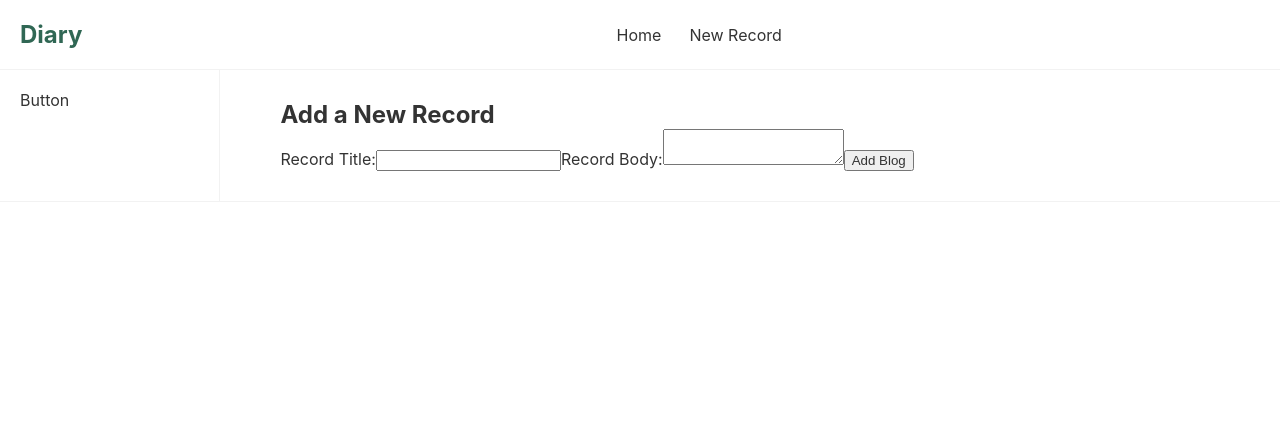
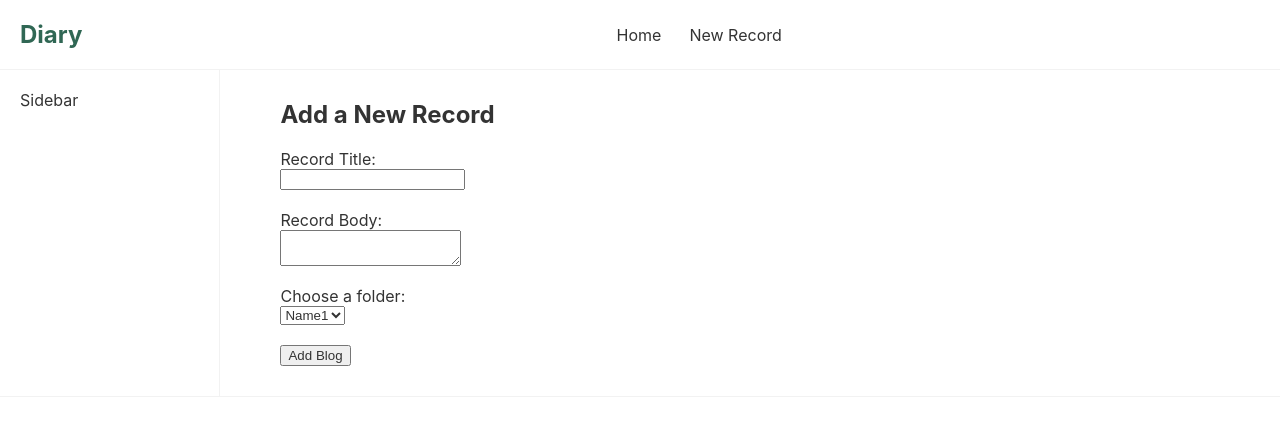
Before and after one commit to Invihood/diary-app, a React (Create React App) app: page /create in a window 1280 px wide. Shown: the top 436 px of the page. Built offline with nearby package versions, Linux system fonts and the light colour scheme; data requests are answered from the project's data file.

Commit message:
added db object for folder, added folder selector to create form

```diff
--- a/db/db.json
+++ b/db/db.json
@@ -14,10 +14,23 @@
       "title": "Lera first UI/UX lesson",
       "body": "Very nice!!!",
       "id": 3
+    }
+  ],
+  "folders": [
+    {
+      "name": "Name1",
+      "id": 1
     },
     {
-      "title": "Test",
-      "body": "Test",
+      "name": "Name2",
+      "id": 2
+    },
+    {
+      "name": "Name3",
+      "id": 3
+    },
+    {
+      "name": "Name4",
       "id": 4
     }
   ]
--- a/package.json
+++ b/package.json
@@ -6,6 +6,7 @@
     "@testing-library/jest-dom": "^5.11.10",
     "@testing-library/react": "^11.2.5",
     "@testing-library/user-event": "^12.8.3",
+    "json-server": "^0.16.3",
     "react": "^17.0.2",
     "react-dom": "^17.0.2",
     "react-router-dom": "^5.2.0",
--- a/src/components/Create/Create.js
+++ b/src/components/Create/Create.js
@@ -1,11 +1,14 @@
 import { useState } from "react";
 import { useHistory } from 'react-router-dom';
+import useFetch from '../../hooks/useFetch';
 
 const Create = () => {
     const [title, setTitle] = useState('');
     const [body, setBody] = useState('');
     const [isPending, setIsPending] = useState(false);
     const history = useHistory();
+
+    const { data: folders} = useFetch('http://localhost:8000/folders');
 
     const handleSubmit = e => {
         e.preventDefault();
@@ -40,6 +43,12 @@ const Create = () => {
                     value={body}
                     onChange={(e) => setBody(e.target.value)}
                 ></textarea>
+                <label>Choose a folder:</label>
+                <select>
+                    {folders && folders.map((folder, i) => (
+                        <option key={i} value={folder.id}>{folder.name}</option>
+                    ))}
+                </select>
                 {!isPending && <button>Add Blog</button>}
                 {isPending && <button disabled>Adding Blog...</button>}
             </form>
--- a/src/components/Sidebar/Sidebar.js
+++ b/src/components/Sidebar/Sidebar.js
@@ -2,7 +2,7 @@ const Sidebar = () => {
     return (
         <div className="left-menu">
             <div className="folder-block">
-                <div className="folder-title">Button</div>
+                <div className="folder-title">Sidebar</div>
             </div>
         </div>
     );
--- a/src/index.css
+++ b/src/index.css
@@ -84,3 +84,15 @@ code {
 .record-list a:hover h2 {
   color: #306754;
 }
+
+.create form * {
+  display: block;
+}
+
+.create h2 {
+  padding-bottom: 20px;
+}
+
+.create form input, .create form select, .create form textarea {
+  margin-bottom: 20px;
+}
```
Also changed, not shown: 1 other file (tests, documents, lock files or other folders).
